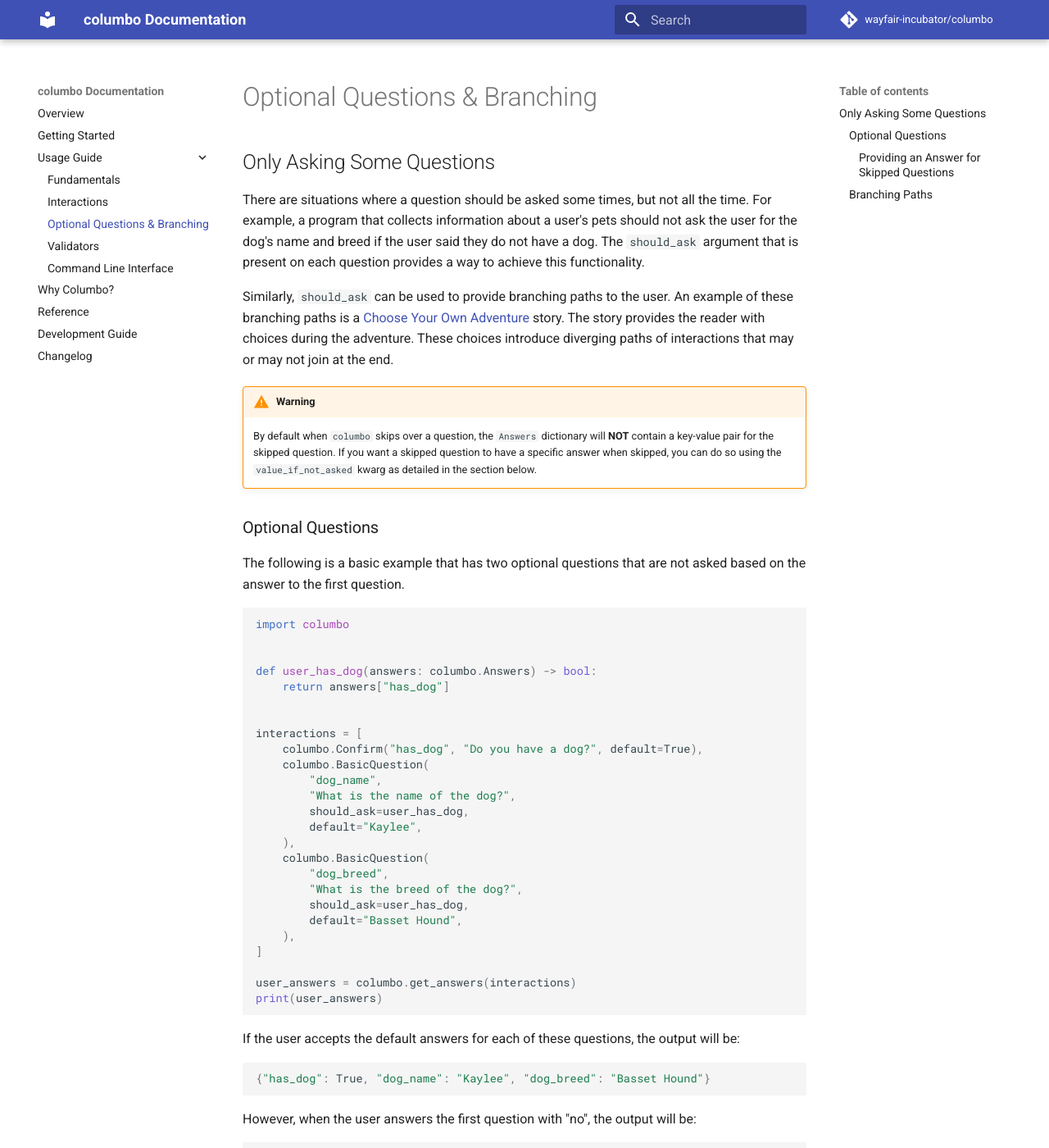
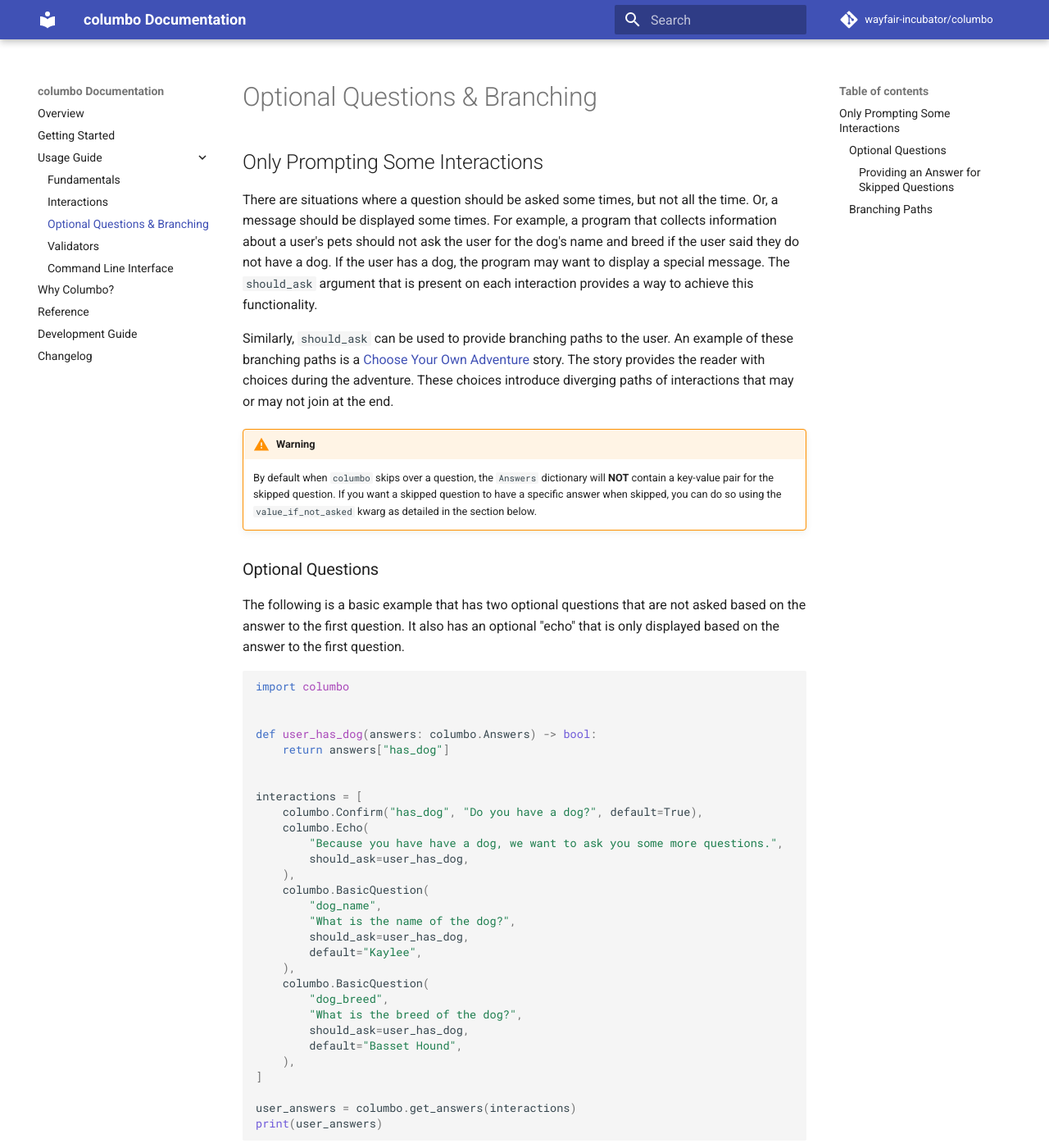
Before and after one commit to plannigan/columbo, an MkDocs documentation site: the page built from docs/usage-guide/optional-questions-and-branching.md, in a window 1280 px wide and 1400 px high. Shown: the whole window at 82% size. Built offline with MkDocs 1.6.1 and Material for MkDocs 9.7.7, drawn with Linux system fonts in a browser that asks for light colours; comment, search, counter and statistics services are not loaded; the version menu is left out; some of the changed text lies outside the part shown.

Commit message:
docs: Document should_ask in display interactions

````diff
--- a/docs/examples/branching_story.py
+++ b/docs/examples/branching_story.py
@@ -33,18 +33,24 @@ interactions = [
         options=["left", "right"],
         default="left",
     ),
+    columbo.Echo(
+        "You step into a short hallway and the door closes behind you, refusing to open again. "
+        "As you walk down the hallway, there is a small side table with a key on it.",
+        should_ask=went_left,
+    ),
     columbo.Confirm(
         "has_key",
-        "You step into a short hallway and the door closes behind you, refusing to open again. "
-        "As you walk down the hallway, there is a small side table with a key on it.\n"
         "Do you pick up the key before going through the door at the other end?",
         should_ask=went_left,
         default=True,
     ),
+    columbo.Echo(
+        "You step into smaller room and the door closes behind, refusing to open again. "
+        "The room has a single door on the opposite side of the room and a work bench with a hammer on it.",
+        should_ask=went_right,
+    ),
     columbo.Confirm(
         "has_hammer",
-        "You step into smaller room and the door closes behind, refusing to open again. "
-        "The room has a single door on the opposite side of the room and a work bench with a hammer on it.\n"
         "Do you pick up the hammer before going through the door at the other side?",
         should_ask=went_right,
         default=True,
--- a/docs/examples/optional_questions.py
+++ b/docs/examples/optional_questions.py
@@ -7,6 +7,10 @@ def user_has_dog(answers: columbo.Answers) -> bool:
 
 interactions = [
     columbo.Confirm("has_dog", "Do you have a dog?", default=True),
+    columbo.Echo(
+        "Because you have have a dog, we want to ask you some more questions.",
+        should_ask=user_has_dog,
+    ),
     columbo.BasicQuestion(
         "dog_name",
         "What is the name of the dog?",
--- a/docs/examples/optional_questions_with_value_if_not_asked.py
+++ b/docs/examples/optional_questions_with_value_if_not_asked.py
@@ -7,6 +7,10 @@ def user_has_dog(answers: columbo.Answers) -> bool:
 
 interactions = [
     columbo.Confirm("has_dog", "Do you have a dog?", default=True),
+    columbo.Echo(
+        "Because you have have a dog, we want to ask you some more questions.",
+        should_ask=user_has_dog,
+    ),
     columbo.BasicQuestion(
         "dog_name",
         "What is the name of the dog?",
--- a/docs/usage-guide/optional-questions-and-branching.md
+++ b/docs/usage-guide/optional-questions-and-branching.md
@@ -1,8 +1,11 @@
-## Only Asking Some Questions
+## Only Prompting Some Interactions
 
-There are situations where a question should be asked some times, but not all the time. For example, a program that collects
-information about a user's pets should not ask the user for the dog's name and breed if the user said they do not have a
-dog. The `should_ask` argument that is present on each question provides a way to achieve this functionality.
+There are situations where a question should be asked some times, but not all the time. Or, a message should be displayed some times.
+For example, a program that collects information about a user's
+pets should not ask the user for the dog's name and breed if the
+user said they do not have a dog. If the user has a dog, the program
+may want to display a special message. The `should_ask` argument that
+is present on each interaction provides a way to achieve this functionality.
 
 Similarly, `should_ask` can be used to provide branching paths to the user. An example of these branching paths is a
 [Choose Your Own Adventure][choose-your-own-adventure] story. The story provides the reader with choices during the
@@ -16,7 +19,8 @@ adventure. These choices introduce diverging paths of interactions that may or m
 ### Optional Questions
 
 The following is a basic example that has two optional questions that are not asked based on the answer to the first
-question.
+question. It also has an optional "echo" that is only displayed
+based on the answer to the first question.
 
 ```python
 {!examples/optional_questions.py!}
````
Also changed, not shown: CHANGELOG.md (+2 -1 lines), docs/index.md (+1 -0 lines), docs/usage-guide/interactions.md (+7 -1 lines).
